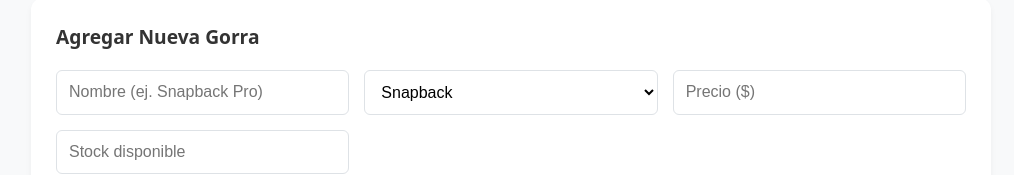
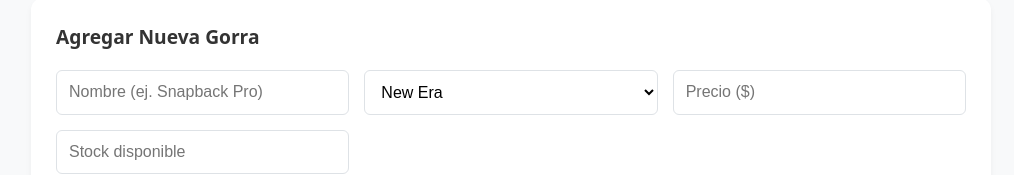
Before and after one commit to kevinborre1/StreetCaps-admin, a React (Vite) app: page / in a window 1280 px wide. Shown: the part 124-299 px from the top of the page, without its empty margins (129-1143 px from the left). Built offline with nearby package versions, Linux system fonts and the light colour scheme; no server answers.

Commit message:
cambiando nombre de gorras

```diff
--- a/src/App.jsx
+++ b/src/App.jsx
@@ -104,7 +104,6 @@ function App() {
       formData.append("file", croppedImageBlob);
       formData.append("upload_preset", "streetcaps_unsigned"); // Tu preset de Cloudinary
 
-      // ⚠️ ATENCIÓN: Reemplaza TU_CLOUD_NAME por el nombre real de tu cuenta
       const res = await fetch("https://api.cloudinary.com/v1_1/nxhnemnx/image/upload", {
         method: "POST",
         body: formData
@@ -216,10 +215,10 @@ function App() {
         <div className="form-grid">
           <input type="text" placeholder="Nombre (ej. Snapback Pro)" value={nombre} onChange={e => setNombre(e.target.value)} required className="form-input" />
           <select value={tipo} onChange={e => setTipo(e.target.value)} className="form-input">
-            <option value="Snapback">Snapback</option>
-            <option value="Trucker">Trucker</option>
-            <option value="Fitted">Fitted</option>
-            <option value="Dad Hat">Dad Hat</option>
+            <option value="Snapback">New Era</option>
+            <option value="Trucker">Chrome Hearts</option>
+            <option value="Fitted"> Jordan</option>
+            <option value="Dad Hat">Belicas</option>
           </select>
           <input
             type="number"
```
